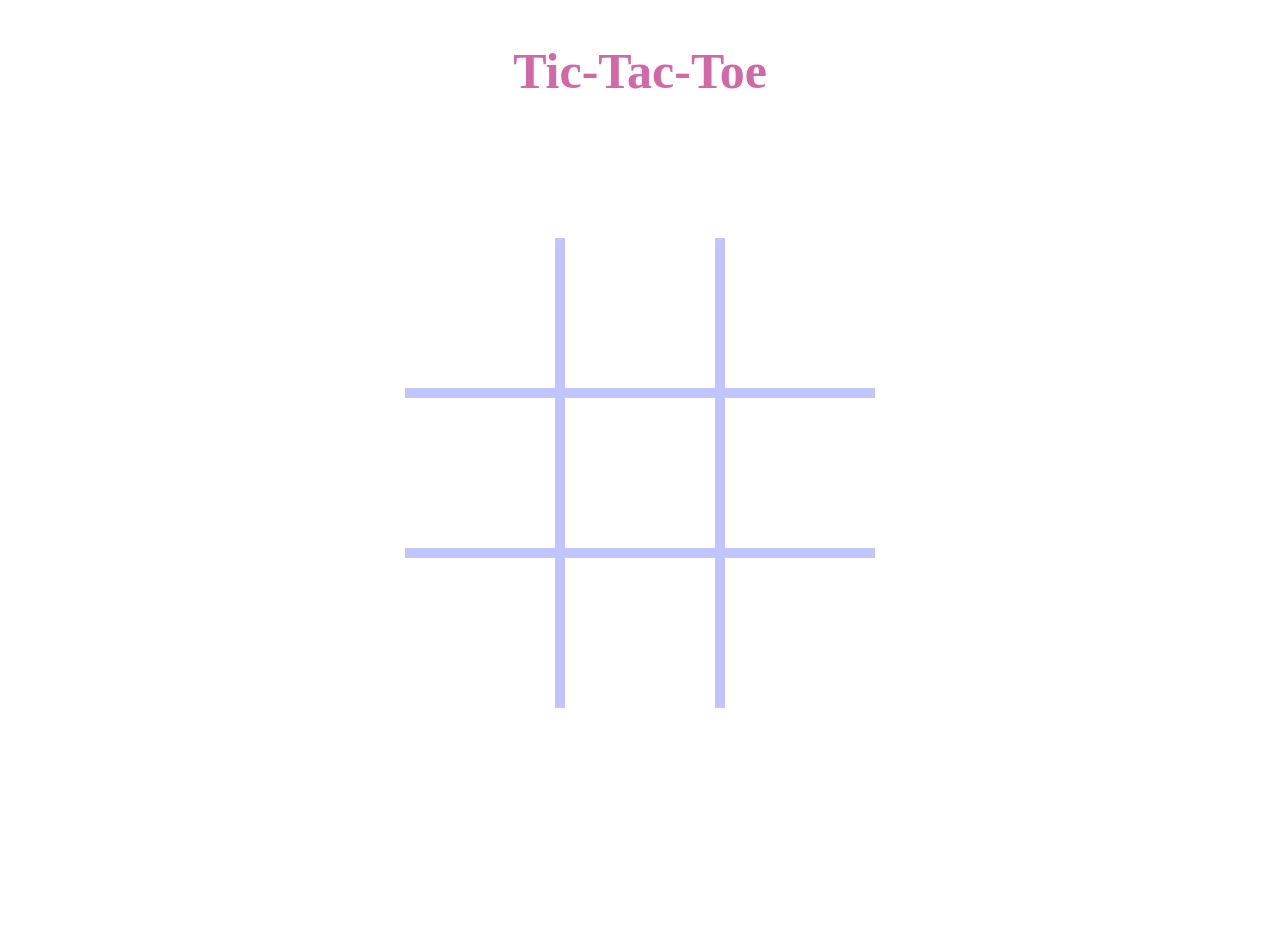
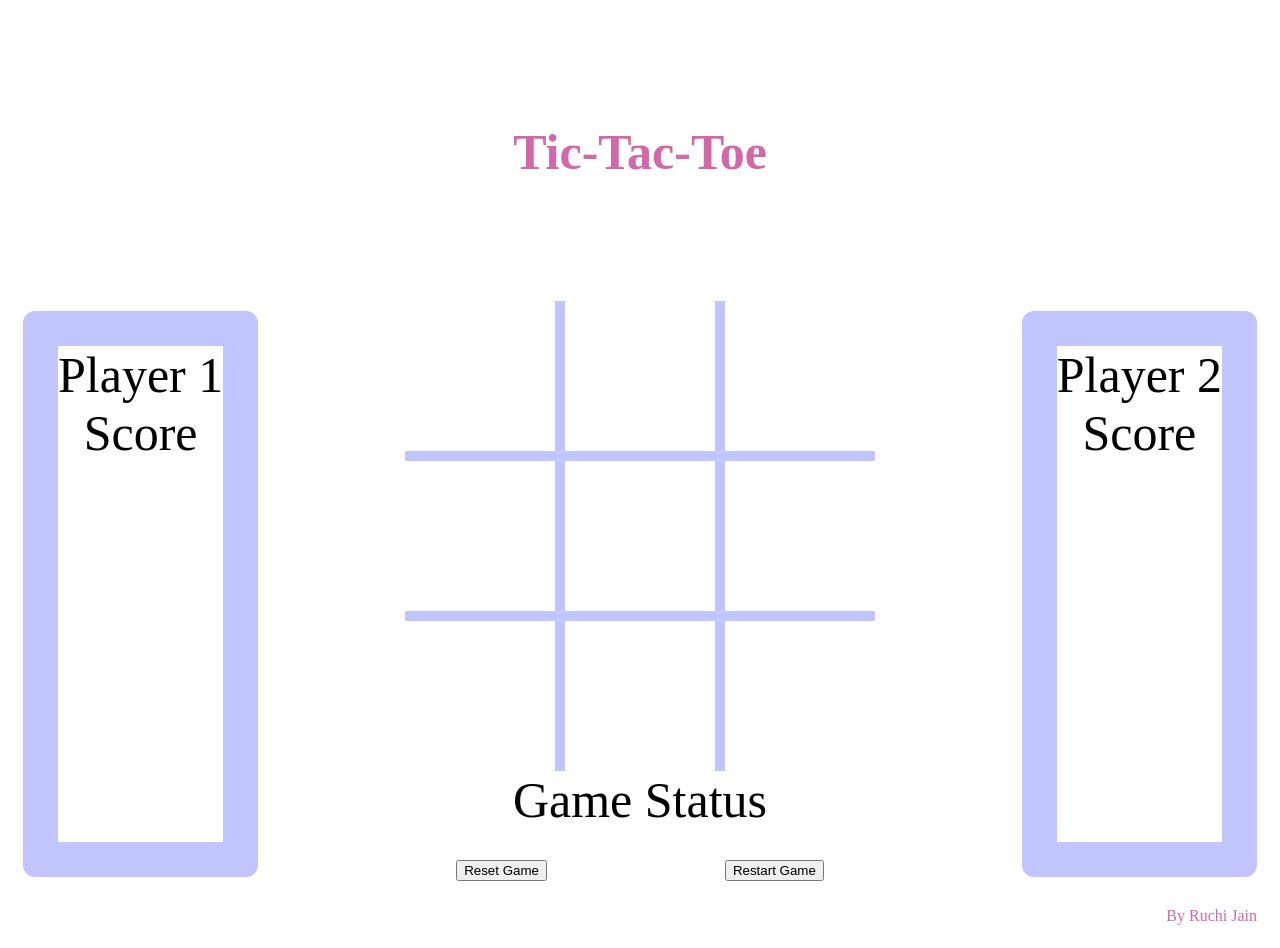
Before and after one commit to jaruchi/TicTacToe, a plain HTML site: page index.html in a window 1280 px wide. Before the commit the page ends 800 px from the top, so only its background shows below. Drawn offline with Linux system fonts and the light colour scheme.

Commit message:
Game Page Layout

```diff
--- a/index.html
+++ b/index.html
@@ -10,9 +10,23 @@
 </head>
 
 <body>
+    <header>
         <h1>Tic-Tac-Toe</h1>
-    <div id="game-board" class="game-board">
-        <div id="game-container" class="game-container">
+    </header>
+    <main>
+        <aside>
+            <div id="player1" class="player1-data">
+                <div>Player 1</div>
+            </div>
+            <div id="player1score" class="player1-score">
+                <div>Score</div>
+
+            </div>
+
+        </aside>
+        <section>
+            <div id="game-board" class="gameboard">
+                <div id="game-container" class="gamecontainer">
                     <div id="row1" class="game-row">
                         <div id="c00" class="game-cell">
                             <div class="game-element">
@@ -58,6 +72,28 @@
                 </div>
 
             </div>
+            <div id="game-status" class="gamestatus">Game Status</div>
+            <div class="buttons">
+                <div class='reset'>
+                    <button type='submit'>Reset Game</button>
+                </div>
+                <div class='restart'>
+                    <button type='submit'>Restart Game</button>
+                </div>
+            </div>
+        </section>
+        <aside>
+            <div id="player2" class="player2-data">
+                <div>Player 2</div>
+            </div>
+            <div id="player2score" class="player2-score">
+                <div>Score</div>
+
+            </div>
+
+        </aside>
+    </main>
+    <footer>By Ruchi Jain</footer>
 
     <script src="script.js"></script>
 </body>
--- a/script.js
+++ b/script.js
@@ -12,9 +12,7 @@ function onGameCellClick(e) {
 }
 
 function init() {
-
     boardIntialization();
 }
 
-
 window.addEventListener('load', init);
--- a/styles.css
+++ b/styles.css
@@ -1,17 +1,61 @@
 body{
     display: flex;
-    align-items: center;
     flex-direction: column;
     justify-content: space-between;
-    height:700px;
+    min-height:100vh;
 }
 
+header {
+    color: #d268a8;
+    text-align: center;
+    padding: 15px;
+  }
+
 h1 {
+    text-align: center;
     font-size: 50px;
     color: #d268a8;
+    margin:100px;
 }
 
-.game-board {
+main {
+    display:flex;
+    flex-grow: 1;
+}
+
+section, aside {
+    border-radius: 12px;
+    text-align: center;
+    margin: 5px;
+    font-size:50px;
+  }
+
+  section {
+    flex-grow: 1;
+    display:flex;
+    flex-direction:column;
+    justify-content: space-around;
+  }
+
+aside {
+    display: flex;
+    flex-direction: column;
+    margin: 15px;
+    border: 35px solid rgb(192, 196, 255);
+    align-content: space-between;
+}
+
+.gamestatus {
+    display: flex;
+    flex-direction: column;
+    border-radius: 12px;
+}
+.buttons {
+    display: flex;
+    justify-content: space-evenly;
+}
+
+.gameboard {
     display: flex;
     justify-content: center;
 }
@@ -53,7 +97,12 @@ h1 {
 }
 
 
-.game-cell:hover .game-element::after{
-    content: "X";
-    color:rgba(200, 200, 200,.5);
+ .game-cell:hover .game-element{
+    background-color:rgb(187, 101, 101);
 }
+
+footer{
+    text-align: right;
+    padding: 15px;
+    color: #d268a8;
+}
```
Also changed, not shown: docs/layout.png (added). Lines whose indentation alone changed are shown as unchanged.
